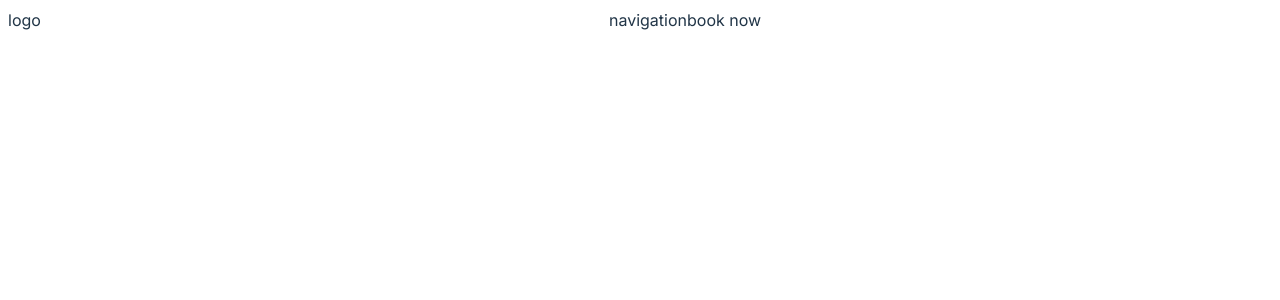
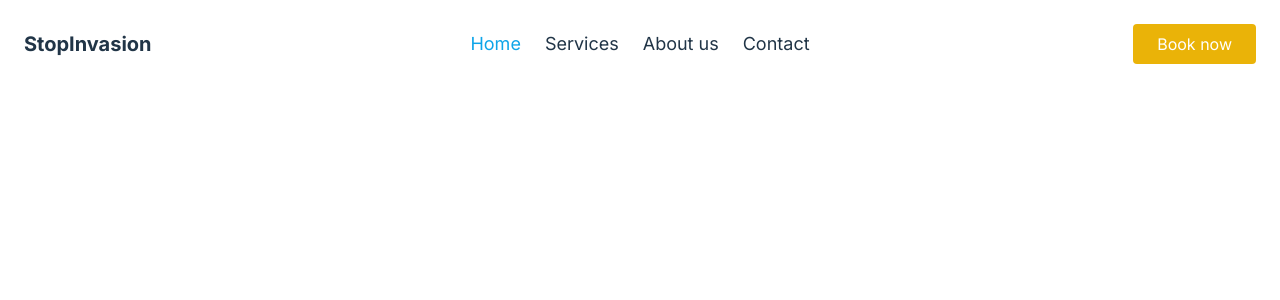
Before and after one commit to FaridAmimri/stopinvasion, a React (Vite) app: page / in a window 1280 px wide. Shown: the top 300 px of the page. Built offline with nearby package versions, Linux system fonts and the light colour scheme.

Commit message:
Design Header component

```diff
--- a/src/components/Header.tsx
+++ b/src/components/Header.tsx
@@ -1,11 +1,43 @@
 /** @format */
 
+import { useState } from 'react'
+
 const Header = () => {
+  const menu = [
+    { id: 1, name: 'Home' },
+    { id: 2, name: 'Services' },
+    { id: 3, name: 'About us' },
+    { id: 4, name: 'Contact' }
+  ]
+
+  const [activeMenu, setActiveMenu] = useState('Home')
+
   return (
-    <div className='flex m-2 w-screen'>
-      <div className='flex-1'>logo</div>
-      <div className='flex-2'>navigation</div>
-      <div className='flex-1'>book now</div>
+    <div className='flex items-center p-6 w-screen justify-between'>
+      <div className='flex-1 text-xl font-bold'>StopInvasion</div>
+      <div className='flex-2 flex gap-6'>
+        {menu.map((item) => {
+          const isActive = item.name == activeMenu
+          const textClass = `text-lg cursor-pointer ${
+            isActive ? 'text-sky-500' : ''
+          }`
+          return (
+            <div key={item.id}>
+              <div
+                className={textClass}
+                onClick={() => setActiveMenu(item.name)}
+              >
+                {item.name}
+              </div>
+            </div>
+          )
+        })}
+      </div>
+      <div className='flex-1 text-right'>
+        <button className='bg-yellow-500 rounded p-2 px-6 text-white'>
+          Book now
+        </button>
+      </div>
     </div>
   )
 }
```
